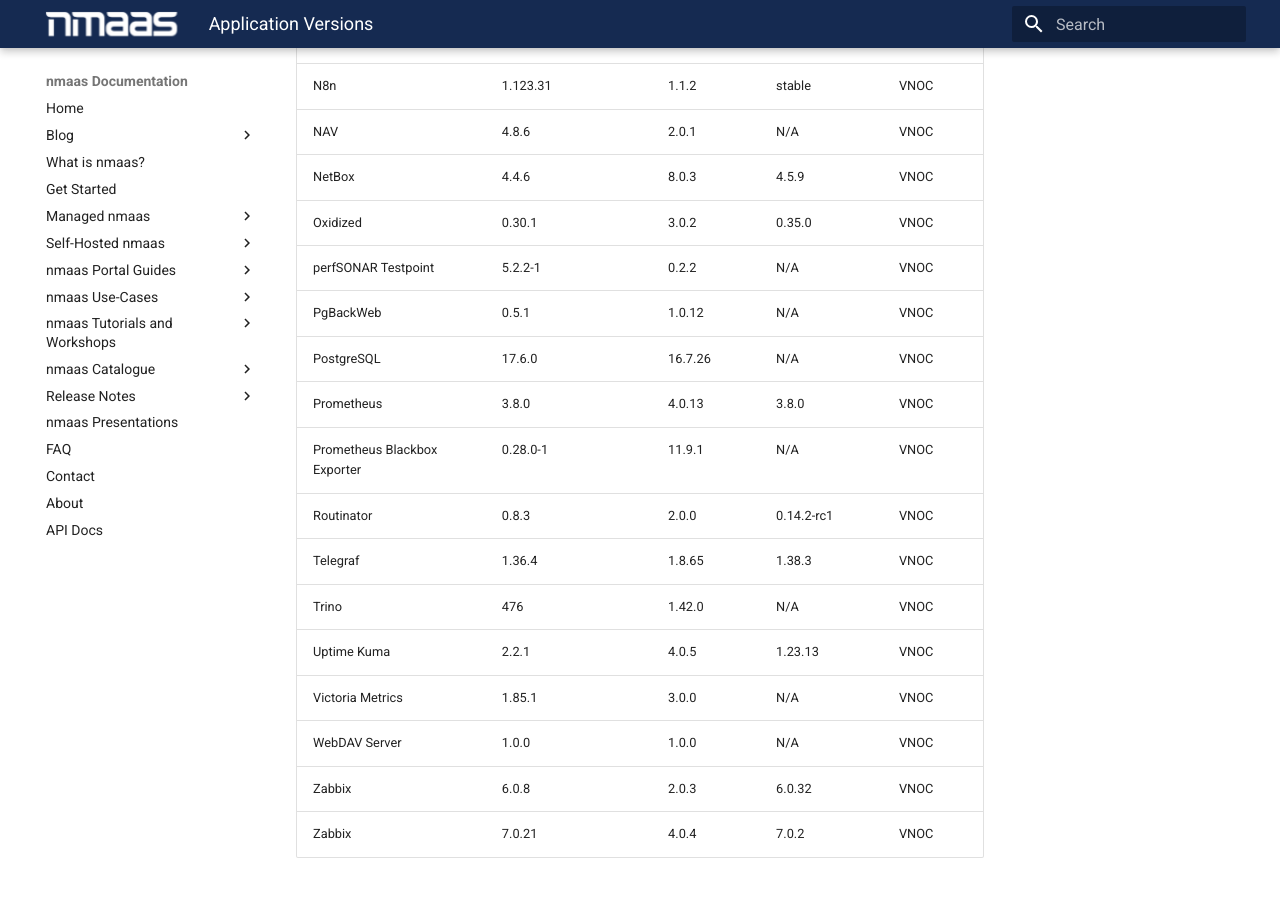
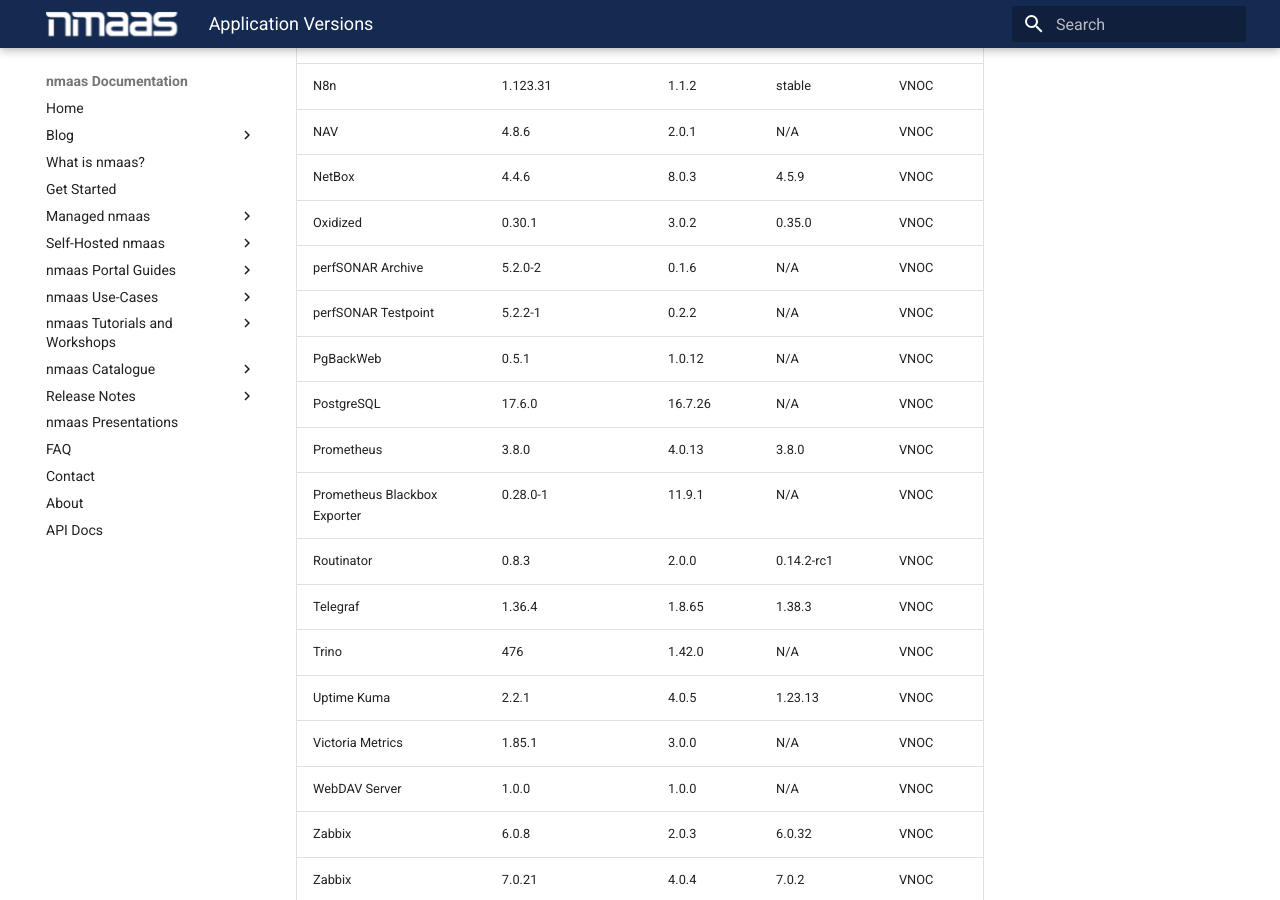
Before and after one commit to nmaas-platform/nmaas-docs, an MkDocs documentation site: the page built from docs/nmaas-applications/application-versions.md, in a window 1280 px wide and 900 px high, scrolled down 1501 px. Built offline with MkDocs 1.6.1 and Material for MkDocs 9.7.7, drawn with Linux system fonts in a browser that asks for light colours.

Commit message:
Automated update of application versions list

```diff
--- a/docs/nmaas-applications/application-versions.md
+++ b/docs/nmaas-applications/application-versions.md
@@ -34,6 +34,7 @@
     |             NAV            |           4.8.6          |    2.0.1    |        N/A       |  VNOC  |
     |           NetBox           |           4.4.6          |    8.0.3    |       4.5.9      |  VNOC  |
     |          Oxidized          |          0.30.1          |    3.0.2    |      0.35.0      |  VNOC  |
+    |      perfSONAR Archive     |          5.2.0-2         |    0.1.6    |        N/A       |  VNOC  |
     |     perfSONAR Testpoint    |          5.2.2-1         |    0.2.2    |        N/A       |  VNOC  |
     |          PgBackWeb         |           0.5.1          |    1.0.12   |        N/A       |  VNOC  |
     |         PostgreSQL         |          17.6.0          |   16.7.26   |        N/A       |  VNOC  |
@@ -86,7 +87,8 @@
     |           NetBox           |    4.5.5-2   |    8.0.19   |       4.5.9      |  VLAB  |
     |       OWASP JuiceShop      |    19.1.1    |    1.0.3    |      19.1.1      |  VLAB  |
     |          Oxidized          |    0.28.0    |    2.0.1    |      0.35.0      |  VLAB  |
-    |     perfSONAR Testpoint    |     5.2.4    |  0.2.4-beta |        N/A       |  VLAB  |
+    |      perfSONAR Archive     | 5.2.0-beta.4 |    0.1.4    |        N/A       |  VLAB  |
+    |     perfSONAR Testpoint    | 5.2.4-alpha.5|  0.2.5-beta |        N/A       |  VLAB  |
     |          PgBackWeb         |     0.4.2    |    1.0.0    |        N/A       |  VLAB  |
     |         PostgreSQL         |    14.3.0    |    11.5.0   |        N/A       |  VLAB  |
     |         Prometheus         |    3.9.1-1   |   4.0.16-1  |       3.8.0      |  VLAB  |
```
Also changed, not shown: docs/nmaas-applications/application-list.md (+1 -0 lines).
